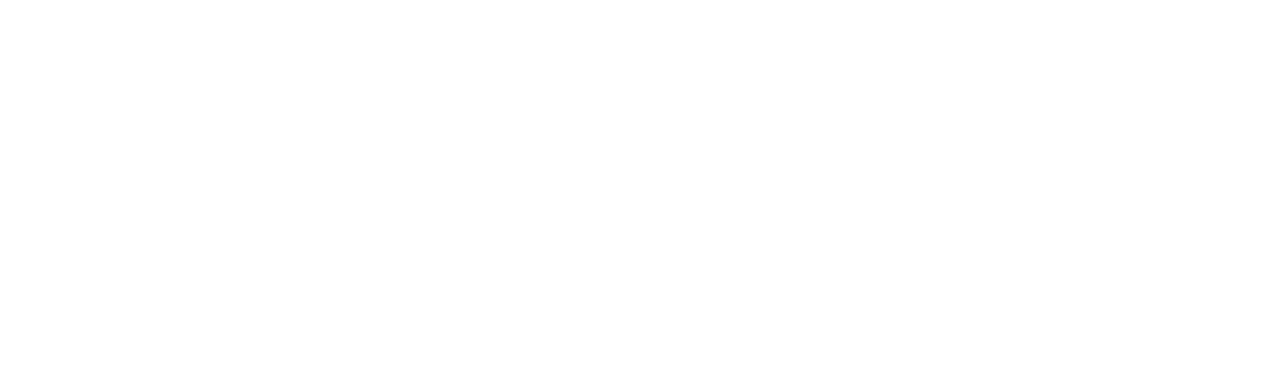
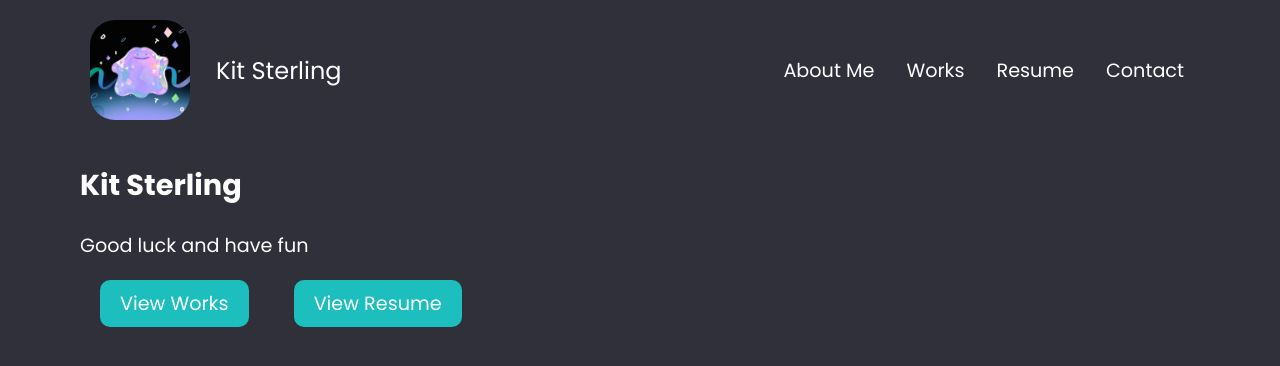
Before and after one commit to kitsterling/mod-2-challenge, a plain HTML site: page index.html in a window 1280 px wide. Drawn offline with Linux system fonts and the light colour scheme.

Commit message:
began the home page

```diff
--- a/index.html
+++ b/index.html
@@ -4,9 +4,39 @@
     <meta charset="UTF-8">
     <meta http-equiv="X-UA-Compatible" content="IE=edge">
     <meta name="viewport" content="width=device-width, initial-scale=1.0">
-    <title>Document</title>
+    <link href="styles.css" rel="stylesheet">
+    <title>Kit Sterling</title>
 </head>
-<body>
 
+<body class="container full-height-grow">
+    <header class="main-header">
+
+        <a href="/" class="header-logo">
+            <img class="header-icon" src="images/ditto.jpg">
+            <div class="header-logo-name">Kit Sterling</div>
+        </a>
+
+        <nav class="main-nav">
+            <ul>
+                <li><a href="about-me.html">About Me</a></li>
+                <li><a href="works.html">Works</a></li>
+                <li><a href="resume.html">Resume</a></li>
+                <li><a href="contact.html">Contact</a></li>
+            </ul>
+        </nav>
+
+    </header>
+    <section class="home-main-section">
+        <div class="img-wrapper">
+            <div class="self-image"></div>
+        </div>
+        <div>
+            <h1 class="title">Kit Sterling</h1>
+            <span class="subtitle">Good luck and have fun</span>
+            <br> <br>
+            <a href="works.html" class="btn">View Works</a>
+            <a href="resume.html" class="btn">View Resume</a>
+        </div>
+    </section>
 </body>
 </html>
--- /dev/null
+++ b/styles.css
@@ -0,0 +1,87 @@
+@import url('https://fonts.googleapis.com/css?family=Poppins:400,500,700');
+
+*, *::before, *::after {
+    box-sizing: border-box;
+}
+
+body {
+    padding: 0;
+    margin: 0;
+    background-color: #2F303A;
+    font-family: Poppins, sans-serif;
+    font-size: 1.2rem;
+    color: white;
+    min-height: 100vh;
+}
+
+.full-height-grow {
+    display: flex;
+    flex-direction: column;
+}
+
+/* Header Elements */
+
+.header-icon {
+    height: 100px;
+    width: 100px;
+    margin: 10px;
+    border-radius: 25px;
+}
+
+.header-logo {
+    display: flex;
+    align-items: center;
+    font-size: 1.25em;
+    color: inherit;
+    text-decoration: none;
+}
+
+.header-logo-name {
+    margin-left: 1rem;
+}
+
+.main-header {
+    display: flex;
+    justify-content: space-between;
+    align-items: center;
+    height: 140px;
+}
+
+/* Navigation in Header */
+
+.main-nav ul {
+    display: flex;
+    margin: 0;
+    padding: 0;
+    list-style: none;
+}
+
+.main-nav a {
+    color: inherit;
+    text-decoration: none;
+    padding: 1rem;
+}
+
+.main-nav a:hover {
+    color: #adadad;
+}
+
+.container {
+    max-width: 1200px;
+    margin: 0 auto;
+    padding: 0 40px;
+}
+
+.btn {
+    color: inherit;
+    text-decoration: none;
+    background-color: #1cbebe;
+    margin: 20px;
+    padding: 10px 20px;
+    border-radius: 10px;
+}
+
+.home-main-section a:hover {
+    color: #adadad;
+    background-color: #018f8f;
+}
```
Also changed, not shown: images/ditto.jpg (added).
